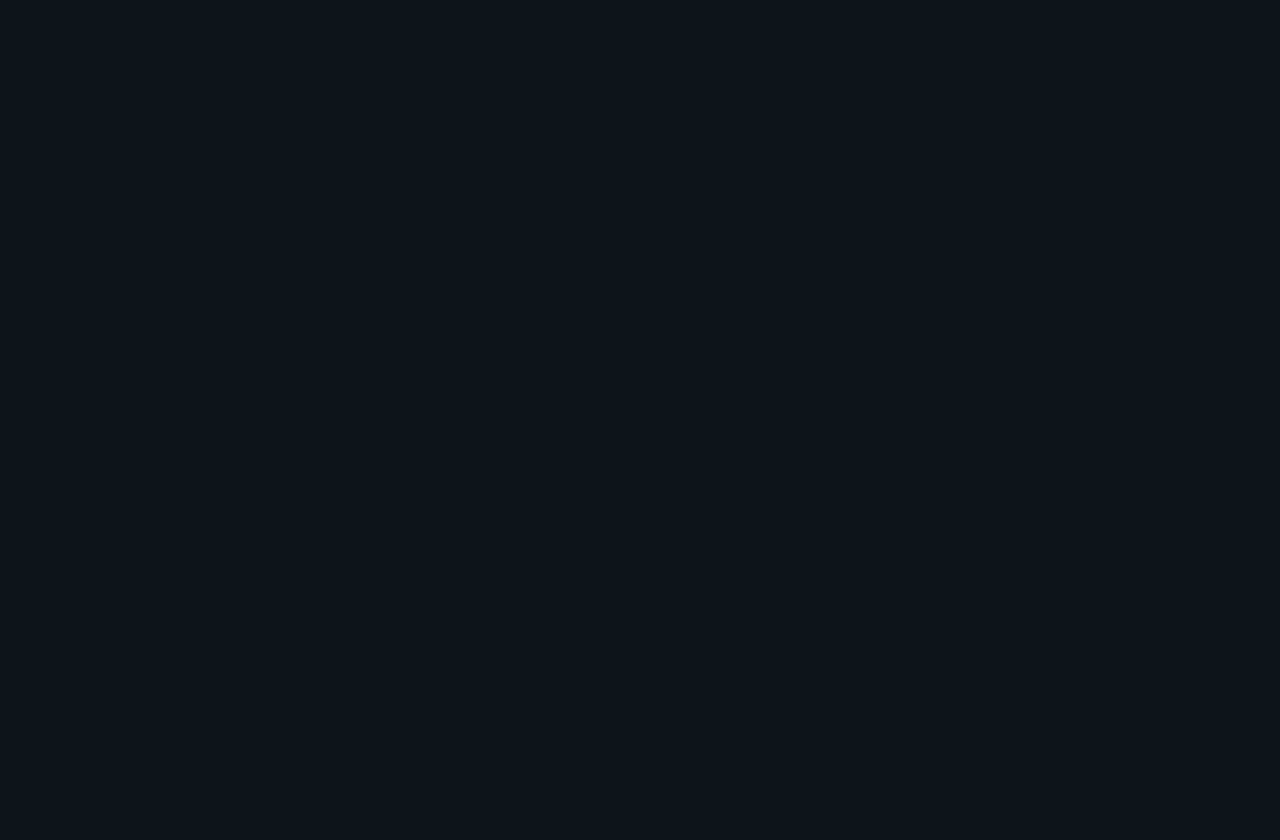
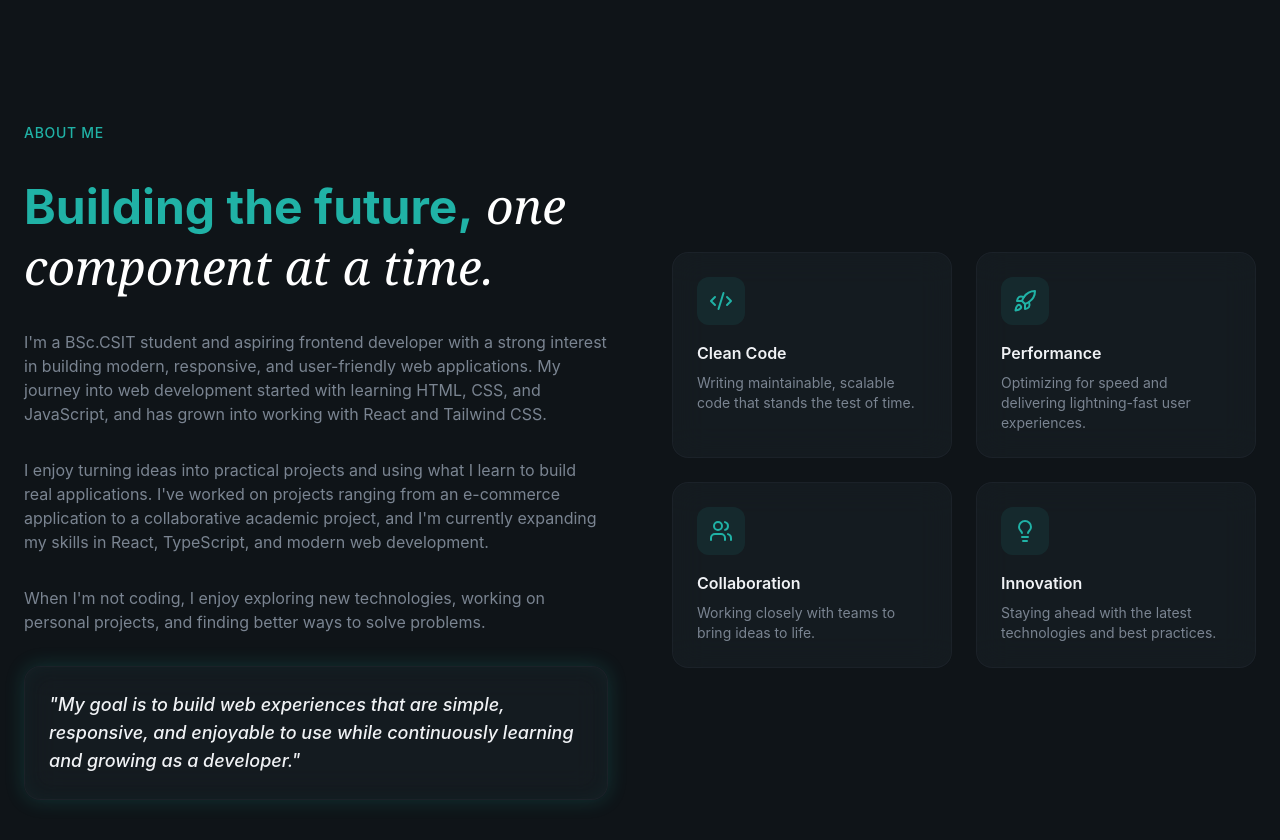
Before and after one commit to Shisir-Karki/react-tailwind-personal-portfolio, a React (Vite) app: page / in a window 1280 px wide. Shown: the part 1180-2020 px from the top of the page. Before the commit the page ends 1172 px from the top, so only its background shows below. Built offline with nearby package versions, Linux system fonts and the light colour scheme.

Commit message:
Create the About section

```diff
--- a/src/index.css
+++ b/src/index.css
@@ -10,6 +10,9 @@
   --color-primary-foreground: #ffffff;
 
   --color-secondary: #252e37;
+  --color-secondary-foreground:  #20b2a6;
+
+  --color-muted: #252e37;
   --color-muted-foreground: #7a8491;
 
   --color-border: #242b32;
--- a/src/layout/Navbar.jsx
+++ b/src/layout/Navbar.jsx
@@ -83,13 +83,16 @@
               <a
                 href={link.href}
                 key={index}
+                onClick={() => setIsMobileMenuOpen(false)}
                 className="text-lg text-muted-foreground hover:text-foreground py-2"
               >
                 {link.label}
               </a>
             ))}
 
-            <Button>Contact Me</Button>
+            <Button onClick={() => setIsMobileMenuOpen(false)}>
+              Contact Me
+            </Button>
           </div>
         </div>
       )}
--- a/src/sections/About.jsx
+++ b/src/sections/About.jsx
@@ -1,7 +1,97 @@
+import { Code2, Rocket, Users, Lightbulb } from "lucide-react";
+
+const highlights = [
+  {
+    icon: Code2,
+    title: "Clean Code",
+    description:
+      "Writing maintainable, scalable code that stands the test of time."
+  },
+  {
+    icon: Rocket,
+    title: "Performance",
+    description:
+      "Optimizing for speed and delivering lightning-fast user experiences.",
+  },
+  {
+    icon: Users,
+    title: "Collaboration",
+    description: "Working closely with teams to bring ideas to life.",
+  },
+  {
+    icon: Lightbulb,
+    title: "Innovation",
+    description:
+      "Staying ahead with the latest technologies and best practices.",
+  },
+];
+
 export const About = () => {
   return(
-    <section>
+    <section id="about" className="py-32 relative overflow-hidden">
+      <div className="container mx-auto px-6 relative z-10">
+        <div className="grid lg:grid-cols-2 gap-16 items-center">
+          {/* Left Column */}
+          <div className="space-y-8">
+            <div className="animate-fade-in">
+              <span className="text-secondary-foreground text-sm font-medium tracking-wider uppercase">About Me</span>
+            </div>
 
+            <h2 className="text-4xl md:text-5xl font-bold leading-tight animate-fade-in animation-delay-100 text-secondary-foreground">
+              Building the future,
+              <span className="font-serif italic font-normal text-white">
+                {" "}
+                one component at a time.
+              </span>
+            </h2>
+
+            <div className="space-y-8 text-muted-foreground animate-fade-in animation-delay-200">
+              <p>
+                I'm a BSc.CSIT student and aspiring frontend developer with a strong
+                interest in building modern, responsive, and user-friendly web
+                applications. My journey into web development started with learning
+                HTML, CSS, and JavaScript, and has grown into working with React and
+                Tailwind CSS.
+              </p>
+
+              <p>
+                I enjoy turning ideas into practical projects and using what I learn to
+                build real applications. I've worked on projects ranging from an
+                e-commerce application to a collaborative academic project, and I'm
+                currently expanding my skills in React, TypeScript, and modern web
+                development.
+              </p>
+
+              <p>
+                When I'm not coding, I enjoy exploring new technologies, working on personal projects, and finding better ways to solve problems.
+              </p>
+            </div>
+
+            <div className="glass rounded-2xl p-6 glow-border animate-fade-in animation-delay-300">
+              <p className="text-lg font-medium italic text-foreground">
+                "My goal is to build web experiences that are    simple, responsive, and enjoyable to use while continuously learning and growing as a developer."
+              </p>
+            </div>
+          </div>
+
+          {/* Right Column - Highlights */}
+          <div className="grid sm:grid-cols-2 gap-6">
+            {highlights.map((item, index) => (
+              <div
+                key={index}
+                className="glass p-6 rounded-2xl animate-fade-in"
+                style={{animationDelay: `${(index + 1) * 100}ms`}}
+              >
+                <div className="w-12 h-12 rounded-xl bg-primary/10 flex items-center justify-center mb-4 hover:bg-primary/20">
+                  <item.icon className="w-6 h-6 text-primary" />
+                </div>
+                <h3 className="text-large font-semibold mb-2">{item.title}</h3>
+                <p className="text-sm text-muted-foreground">{item.description}</p>
+              </div>
+            ))}
+          </div>
+        </div>
+      </div>
     </section>
   );
 }
--- a/src/sections/Hero.jsx
+++ b/src/sections/Hero.jsx
@@ -130,7 +130,7 @@
         {/* Skills */}
         <div className="mt-20 animate-fade-in animation-delay-600">
           <p className="text-sm text-muted-foreground mb-6 text-center">
-            Techonolgies I work with
+            Technologies I work with
           </p>
           <div className="relative overflow-hidden">
             <div className="flex animate-marquee">
```
